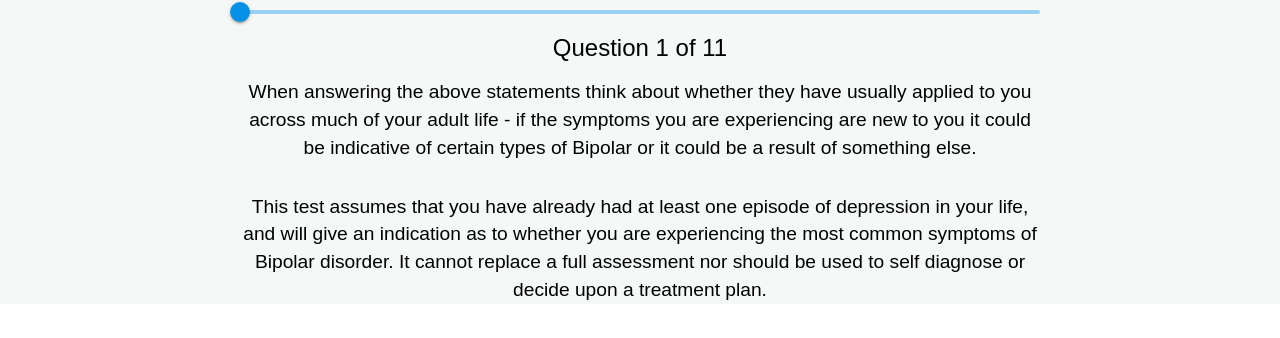
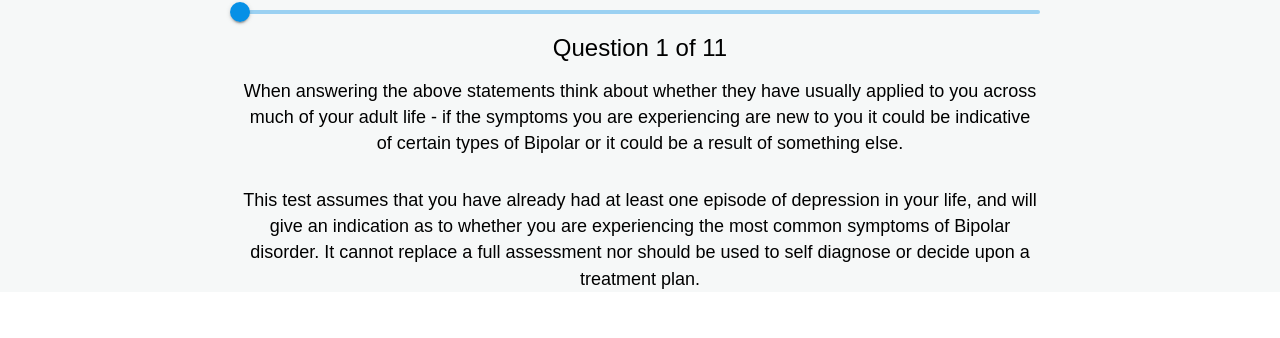
Before and after one commit to anthonyhughes/mdq-bipolar, a React (Create React App) app: page / in a window 1280 px wide. Shown: the part 258-596 px from the top of the page. Built offline with nearby package versions, Linux system fonts and the light colour scheme.

Commit message:
Dynamic sizing of font

```diff
--- a/src/App.css
+++ b/src/App.css
@@ -108,7 +108,7 @@
     inline-size: 100vh;
     font-weight: 400;
     line-height: 1.45;
-    font-size: 1.2rem;
+    font-size: calc(10px + 1vmin);
     overflow: hidden;
 }
 
@@ -116,13 +116,14 @@
     inline-size: 100vh;
     font-weight: 400;
     line-height: 1.45;
-    font-size: 1.2rem;
+    font-size: calc(10px + 1vmin);
 }
 
 .App-results-spectrum-text {
     display: flex;
     flex-direction: row;
     align-items: center;
+    padding-right: 3px;
     justify-content: space-evenly;
     padding-bottom: 1vh;
 }
@@ -202,4 +203,5 @@
     padding-top: 2vh;
     text-decoration: underline;
     cursor: pointer;
+    font-size: calc(10px + 1vmin);
 }
```
Also changed, not shown: package.json (+8 -2 lines), 1 other file (tests, documents, lock files or other folders).
